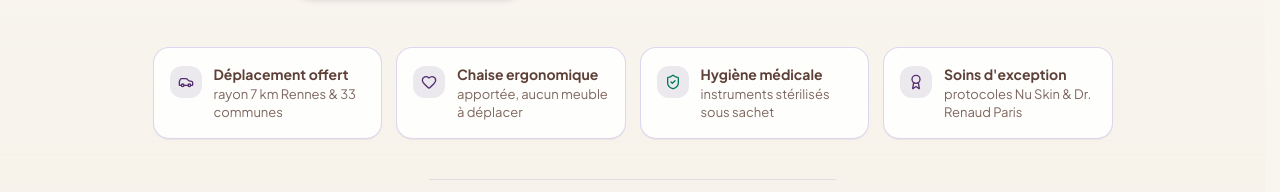
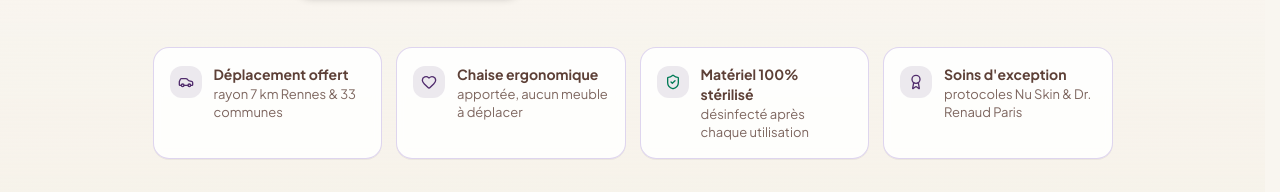
Before and after one commit to 5hidiwen/KRBeaute, a React (Vite) app: page / in a window 1280 px wide. Shown: the part 485-677 px from the top of the page. Built offline with nearby package versions, Linux system fonts and the light colour scheme; no server answers; a web font is replaced by a local one.

Commit message:
feat: precision sterilisation systematique du materiel apres chaque utilisation

```diff
--- a/index.html
+++ b/index.html
@@ -314,7 +314,7 @@
               "name": "Comment garantissez-vous l'hygiène et la sécurité ?",
               "acceptedAnswer": {
                 "@type": "Answer",
-                "text": "Titulaire du CAP Esthétique Cosmétique et Parfumerie, Karina applique des normes hospitalières strictes : désinfection complète de la chaise de massage ergonomique au virucide entre chaque cliente, linge propre et instruments sous sachet scellé."
+                "text": "Titulaire du CAP Esthétique Cosmétique et Parfumerie, Karina garantit une hygiène absolue : l'ensemble de son matériel et de ses instruments est rigoureusement stérilisé après chaque utilisation. La chaise de massage ergonomique est désinfectée au virucide entre chaque cliente et le linge est systématiquement propre."
               }
             }
           ]
--- a/src/i18n/translations.ts
+++ b/src/i18n/translations.ts
@@ -42,8 +42,8 @@ export const TRANSLATIONS_FR: SiteTranslations = {
       freeTravelBold: "Déplacement offert",
       massageChair: "apportée, aucun meuble à déplacer",
       massageChairBold: "Chaise ergonomique",
-      hygiene: "instruments stérilisés sous sachet",
-      hygieneBold: "Hygiène médicale",
+      hygiene: "désinfecté après chaque utilisation",
+      hygieneBold: "Matériel 100% stérilisé",
       certifiedCare: "protocoles Nu Skin & Dr. Renaud Paris",
       certifiedCareBold: "Soins d'exception",
     },
@@ -56,7 +56,7 @@ export const TRANSLATIONS_FR: SiteTranslations = {
       quote: "« J’apporte chez vous tout le savoir-faire et le confort d'un institut haut de gamme. »",
       pillChair: "Chaise ergonomique fournie",
       pillScent: "Musique douce & senteurs",
-      pillHygiene: "Hygiène médicale certifiée",
+      pillHygiene: "Matériel 100% stérilisé",
       brandsBar: "Nu Skin · Dr. Renaud Paris · Farmasi",
       itemChairTitle: "Chaise de massage ergonomique",
       itemChairDesc: "Pliante et grand confort, apportée chez vous sans déplacer vos meubles.",
@@ -64,8 +64,8 @@ export const TRANSLATIONS_FR: SiteTranslations = {
       itemProductsDesc: "Protocoles d'institut et technologies Nu Skin & Dr. Renaud Paris.",
       itemScentTitle: "Ambiance cocooning",
       itemScentDesc: "Serviettes douces, musique relaxante et huiles parfumées bienfaisantes.",
-      itemHygieneTitle: "Hygiène médicale certifiée",
-      itemHygieneDesc: "Désinfection systématique et instruments stérilisés sous sachet.",
+      itemHygieneTitle: "Matériel 100% stérilisé",
+      itemHygieneDesc: "Tout le matériel et les instruments sont rigoureusement stérilisés après chaque utilisation.",
     },
   },
   home: {
@@ -196,7 +196,7 @@ export const TRANSLATIONS_FR: SiteTranslations = {
     title: "L'exigence d'un grand spa et 20 ans d'expérience, dans la sérénité de votre salon.",
     paragraph1: "Mon histoire avec la beauté a débuté au Mexique en 1999 comme conseillère pour la marque Yves Rocher, avant d'approfondir ma pratique en 2003 par un diplôme en soins infirmiers holistiques et massages, puis une certification spécialisée en podologie.",
     paragraph2: "Installée à Rennes et titulaire du CAP d’État français en Esthétique, Cosmétique et Parfumerie (2024), je partage aujourd'hui mon temps entre des collaborations comme praticienne indépendante pour le prestigieux spa de la marque NUXE à Rennes et mes soins sur-mesure prodigués directement à votre domicile.",
-    paragraph3: "J'apporte chez vous toute cette exigence professionnelle (chaise ergonomique sans meuble à déplacer, dermo-cosmétique de pointe, hygiène médicale) pour faire de votre intérieur un véritable havre de paix, sans stress de circulation ni de stationnement.",
+    paragraph3: "J'apporte chez vous toute cette exigence professionnelle (chaise ergonomique sans meuble à déplacer, dermo-cosmétique de pointe, matériel rigoureusement stérilisé après chaque utilisation) pour faire de votre intérieur un véritable havre de paix, sans stress de circulation ni de stationnement.",
     stat1Val: "20+ ans",
     stat1Label: "D'expérience & passion",
     stat2Val: "Spa NUXE",
@@ -214,8 +214,8 @@ export const TRANSLATIONS_FR: SiteTranslations = {
     pillars: {
       kindnessTitle: 'Bienveillance & Écoute',
       kindnessDesc: 'Diagnostic attentif pour adapter la pression et les principes actifs à votre peau.',
-      hygieneTitle: 'Hygiène Médicale',
-      hygieneDesc: 'Instruments stérilisés sous sachet et désinfection complète du matériel entre chaque cliente.',
+      hygieneTitle: 'Matériel Stérilisé',
+      hygieneDesc: "L'ensemble du matériel et des instruments est rigoureusement stérilisé après chaque utilisation pour une sécurité absolue.",
       privacyTitle: 'Intimité Respectée',
       privacyDesc: 'Discrétion et sérénité totale, dans le plus grand respect de votre intimité.',
     },
@@ -297,7 +297,7 @@ export const TRANSLATIONS_FR: SiteTranslations = {
       {
         id: 'hygiene-cap',
         question: "Comment garantissez-vous l'hygiène et la sécurité ?",
-        answer: 'Titulaire du CAP Esthétique Cosmétique et Parfumerie, Karina applique des normes hospitalières strictes : désinfection complète de la chaise de massage ergonomique au virucide entre chaque cliente, linge propre et instruments sous sachet scellé.',
+        answer: "Titulaire du CAP Esthétique Cosmétique et Parfumerie, Karina applique une hygiène irréprochable : l'ensemble de son matériel et de ses instruments est rigoureusement stérilisé après chaque utilisation. La chaise de massage ergonomique est désinfectée avec un produit virucide entre chaque cliente et le linge est systématiquement propre.",
       },
     ],
     callout: '« Merci de votre confiance et au plaisir de prendre soin de vous ! »',
@@ -551,8 +551,8 @@ export const TRANSLATIONS_ES: SiteTranslations = {
       freeTravelBold: 'Traslado sin costo',
       massageChair: 'incluida, sin mover ningún mueble de tu casa',
       massageChairBold: 'Silla ergonómica',
-      hygiene: 'instrumentos esterilizados en empaques individuales',
-      hygieneBold: 'Higiene certificada',
+      hygiene: 'desinfectado tras cada uso',
+      hygieneBold: 'Material 100% esterilizado',
       certifiedCare: 'protocolos Nu Skin y Dr. Renaud Paris',
       certifiedCareBold: 'Tratamientos de excelencia',
     },
@@ -565,7 +565,7 @@ export const TRANSLATIONS_ES: SiteTranslations = {
       quote: '«Llevo a tu casa todo el confort, la frescura y la calidad de un auténtico spa.»',
       pillChair: 'Silla ergonómica incluida',
       pillScent: 'Música chill y aromaterapia',
-      pillHygiene: 'Higiene de grado hospitalario',
+      pillHygiene: 'Material 100% esterilizado',
       brandsBar: 'Nu Skin · Dr. Renaud Paris · Farmasi',
       itemChairTitle: 'Silla de masaje ergonómica',
       itemChairDesc: 'Plegable y de gran confort, instalada en tu sala sin necesidad de mover muebles.',
@@ -573,8 +573,8 @@ export const TRANSLATIONS_ES: SiteTranslations = {
       itemProductsDesc: 'Fórmulas profesionales y tecnologías Nu Skin y Dr. Renaud Paris.',
       itemScentTitle: 'Ambiente fresco y relajante',
       itemScentDesc: 'Toallas suaves, música chill y esencias aromáticas.',
-      itemHygieneTitle: 'Higiene de grado hospitalario',
-      itemHygieneDesc: 'Desinfección sistemática e instrumentos esterilizados en empaques individuales.',
+      itemHygieneTitle: 'Material 100% esterilizado',
+      itemHygieneDesc: 'Todo el material e instrumental se esteriliza rigurosamente después de cada uso.',
     },
   },
   home: {
@@ -705,7 +705,7 @@ export const TRANSLATIONS_ES: SiteTranslations = {
     title: '20 años de experiencia, rigor y bienestar al servicio de tu piel.',
     paragraph1: '¡Hola! ✨ Soy Karina Robart, apasionada de la belleza y el bienestar con más de 20 años de experiencia en el mundo de la estética. Mi camino comenzó en México en 1999, cuando me convertí en asesora de belleza para la marca Yves Rocher, donde colaboré durante varios años. Posteriormente, en 2003, cursé un diplomado en enfermería holística y masajes, para después formarme y certificarme en el área de podología.',
     paragraph2: 'Actualmente resido en Rennes, Francia, donde en 2024 obtuve la titulación oficial otorgada por el Estado francés: el CAP en Estética, Cosmética y Perfumería. Me dedico a ofrecer tratamientos faciales, cuidados corporales y masajes relajantes de forma presencial a domicilio, además de colaborar como profesional independiente para el spa de la firma francesa NUXE en mi ciudad.',
-    paragraph3: 'Llevo hasta tu sala mi silla de masaje ergonómica y todo el equipo especializado necesario (alta dermo-cosmética, higiene médica impecable) para una experiencia relajante e inolvidable en la comodidad de tu hogar, sin desplazamientos ni estrés.',
+    paragraph3: 'Llevo hasta tu sala mi silla de masaje ergonómica y todo el equipo especializado necesario (alta dermo-cosmética, material rigurosamente esterilizado después de cada uso) para una experiencia relajante e inolvidable en la comodidad de tu hogar, sin desplazamientos ni estrés.',
     stat1Val: '20+ años',
     stat1Label: 'De experiencia estética',
     stat2Val: 'Spa NUXE',
@@ -723,8 +723,8 @@ export const TRANSLATIONS_ES: SiteTranslations = {
     pillars: {
       kindnessTitle: 'Empatía y Escucha',
       kindnessDesc: 'Atención personalizada para adaptar la presión y los activos cosméticos a lo que tu piel necesita.',
-      hygieneTitle: 'Higiene Hospitalaria',
-      hygieneDesc: 'Instrumentos esterilizados en empaque sellado y desinfección médica sistemática.',
+      hygieneTitle: 'Material Esterilizado',
+      hygieneDesc: 'Todo el material y los instrumentos son rigurosamente limpiados y esterilizados después de cada uso.',
       privacyTitle: 'Tu Espacio, Tu Privacidad',
       privacyDesc: 'Tranquilidad total y respeto absoluto por la privacidad de tu propio hogar.',
     },
@@ -806,7 +806,7 @@ export const TRANSLATIONS_ES: SiteTranslations = {
       {
         id: 'hygiene-cap',
         question: '¿Cómo se garantiza la higiene?',
-        answer: 'Certificada oficialmente con el CAP de Estética de Francia, aplico protocolos sanitarios estrictos: desinfección viricida completa de la silla ergonómica entre cada cliente, toallas limpias e instrumentos esterilizados en empaques sellados.',
+        answer: 'Certificada con el CAP oficial de Estética de Francia, garantizo una higiene absoluta: todo el material e instrumental se esteriliza rigurosamente después de cada uso, la silla ergonómica se desinfecta con viricida entre cada cliente y las toallas se renuevan en cada sesión.',
       },
     ],
     callout: '«¡Muchas gracias por tu confianza! Será un placer consentirte y dejar tu piel radiante.»',
```
